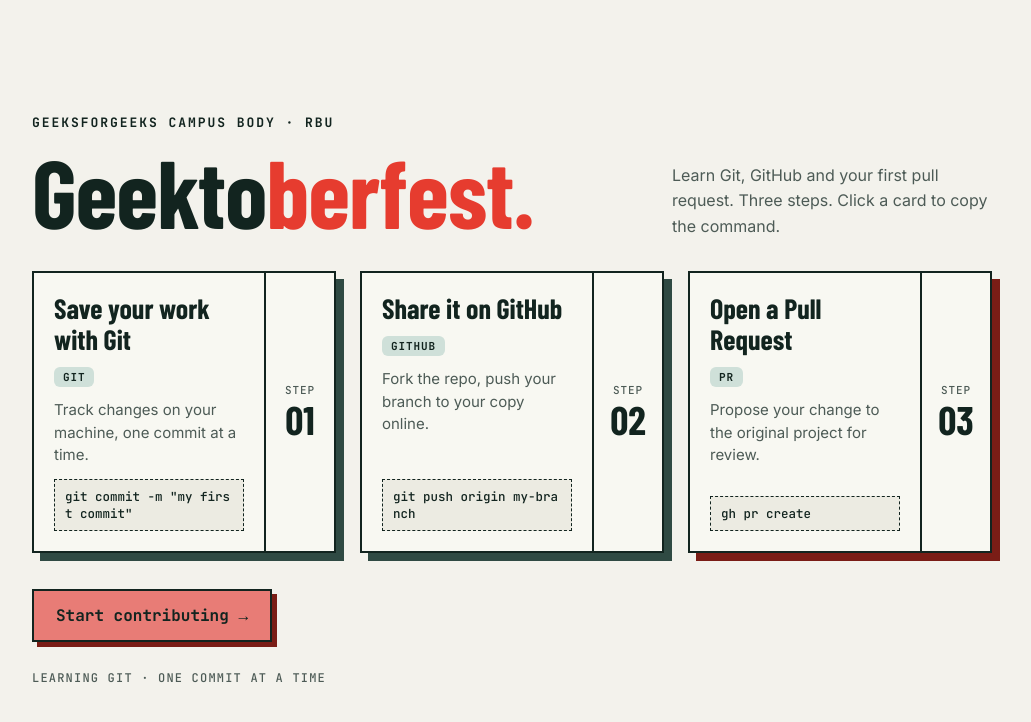
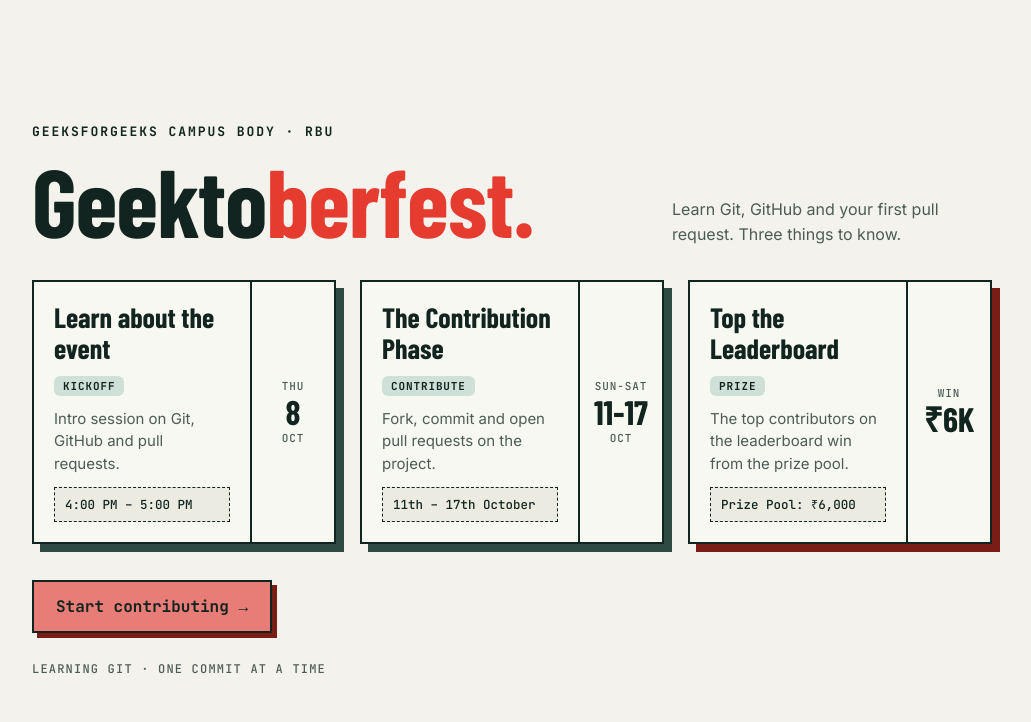
Before and after one commit to gfg-rbu/Geektoberfest-demo, a plain HTML site: page index.html in a window 1280 px wide. Shown: the whole page, without its empty margins (128-1159 px from the left). Drawn offline with nearby package versions, Linux system fonts and the light colour scheme; a web font is replaced by a local one.

Commit message:
Update cards with event schedule and prize pool

```diff
--- a/index.html
+++ b/index.html
@@ -46,21 +46,17 @@
     background: var(--card);
     border: 2px solid var(--ink);
     box-shadow: 8px 8px 0 var(--shadow);
-    cursor: pointer;
     transition: transform .12s, box-shadow .12s;
   }
-  .card:hover { transform: translate(-3px, -3px); box-shadow: 11px 11px 0 var(--shadow); }
-  .card:active { transform: translate(4px, 4px); box-shadow: 4px 4px 0 var(--shadow); }
   .card:nth-child(3) { box-shadow: 8px 8px 0 #7a1d16; }
-  .card:nth-child(3):hover { box-shadow: 11px 11px 0 #7a1d16; }
   .body { flex: 1; padding: 20px; display: flex; flex-direction: column; gap: 12px; }
   .body h2 { font-family: "Barlow Condensed", Impact, sans-serif; font-size: 28px; line-height: 1.1; }
   .tag { align-self: flex-start; background: var(--tag); font-size: 11px; font-weight: 700; letter-spacing: .08em; padding: 3px 9px; border-radius: 6px; }
   .body p { color: var(--muted); font-size: 15px; line-height: 1.5; }
   code { font-size: 12.5px; background: #ecebe2; border: 1px dashed var(--ink); padding: 8px 10px; word-break: break-all; margin-top: auto; }
-  .step { width: 70px; border-left: 2px solid var(--ink); display: flex; flex-direction: column; align-items: center; justify-content: center; font-family: "Barlow Condensed", Impact, sans-serif; }
+  .step { width: 84px; text-align: center; border-left: 2px solid var(--ink); display: flex; flex-direction: column; align-items: center; justify-content: center; font-family: "Barlow Condensed", Impact, sans-serif; }
   .step small { font-family: "JetBrains Mono", monospace; font-size: 11px; color: var(--muted); letter-spacing: .08em; }
-  .step b { font-size: 40px; line-height: 1.1; }
+  .step b { font-size: 34px; line-height: 1.1; }
   .cta {
     display: inline-block;
     margin-top: 36px;
@@ -82,38 +78,38 @@
   <div class="eyebrow mono">GeeksforGeeks Campus Body · RBU</div>
   <header>
     <h1>Geekto<span>berfest.</span></h1>
-    <p>Learn Git, GitHub and your first pull request. Three steps. Click a card to copy the command.</p>
+    <p>Learn Git, GitHub and your first pull request. Three things to know.</p>
   </header>
 
   <section class="grid">
-    <div class="card" data-copy='git commit -m "my first commit"'>
+    <div class="card">
       <div class="body">
-        <h2>Save your work with Git</h2>
-        <span class="tag mono">GIT</span>
-        <p>Track changes on your machine, one commit at a time.</p>
-        <code class="mono">git commit -m "my first commit"</code>
+        <h2>Learn about the event</h2>
+        <span class="tag mono">KICKOFF</span>
+        <p>Intro session on Git, GitHub and pull requests.</p>
+        <code class="mono">4:00 PM – 5:00 PM</code>
       </div>
-      <div class="step"><small>STEP</small><b>01</b></div>
+      <div class="step"><small>THU</small><b>8</b><small>OCT</small></div>
     </div>
 
-    <div class="card" data-copy="git push origin my-branch">
+    <div class="card">
       <div class="body">
-        <h2>Share it on GitHub</h2>
-        <span class="tag mono">GITHUB</span>
-        <p>Fork the repo, push your branch to your copy online.</p>
-        <code class="mono">git push origin my-branch</code>
+        <h2>The Contribution Phase</h2>
+        <span class="tag mono">CONTRIBUTE</span>
+        <p>Fork, commit and open pull requests on the project.</p>
+        <code class="mono">11th – 17th October</code>
       </div>
-      <div class="step"><small>STEP</small><b>02</b></div>
+      <div class="step"><small>SUN-SAT</small><b>11-17</b><small>OCT</small></div>
     </div>
 
-    <div class="card" data-copy="gh pr create">
+    <div class="card">
       <div class="body">
-        <h2>Open a Pull Request</h2>
-        <span class="tag mono">PR</span>
-        <p>Propose your change to the original project for review.</p>
-        <code class="mono">gh pr create</code>
+        <h2>Top the Leaderboard</h2>
+        <span class="tag mono">PRIZE</span>
+        <p>The top contributors on the leaderboard win from the prize pool.</p>
+        <code class="mono">Prize Pool: ₹6,000</code>
       </div>
-      <div class="step"><small>STEP</small><b>03</b></div>
+      <div class="step"><small>WIN</small><b>₹6K</b></div>
     </div>
   </section>
 
@@ -121,13 +117,5 @@
   <footer class="mono">LEARNING GIT · ONE COMMIT AT A TIME</footer>
 </main>
 
-<script>
-  document.querySelectorAll(".card").forEach(c => c.addEventListener("click", () => {
-    const code = c.querySelector("code"), old = code.textContent;
-    navigator.clipboard?.writeText(c.dataset.copy);
-    code.textContent = "copied ✓";
-    setTimeout(() => code.textContent = old, 900);
-  }));
-</script>
 </body>
 </html>
```
